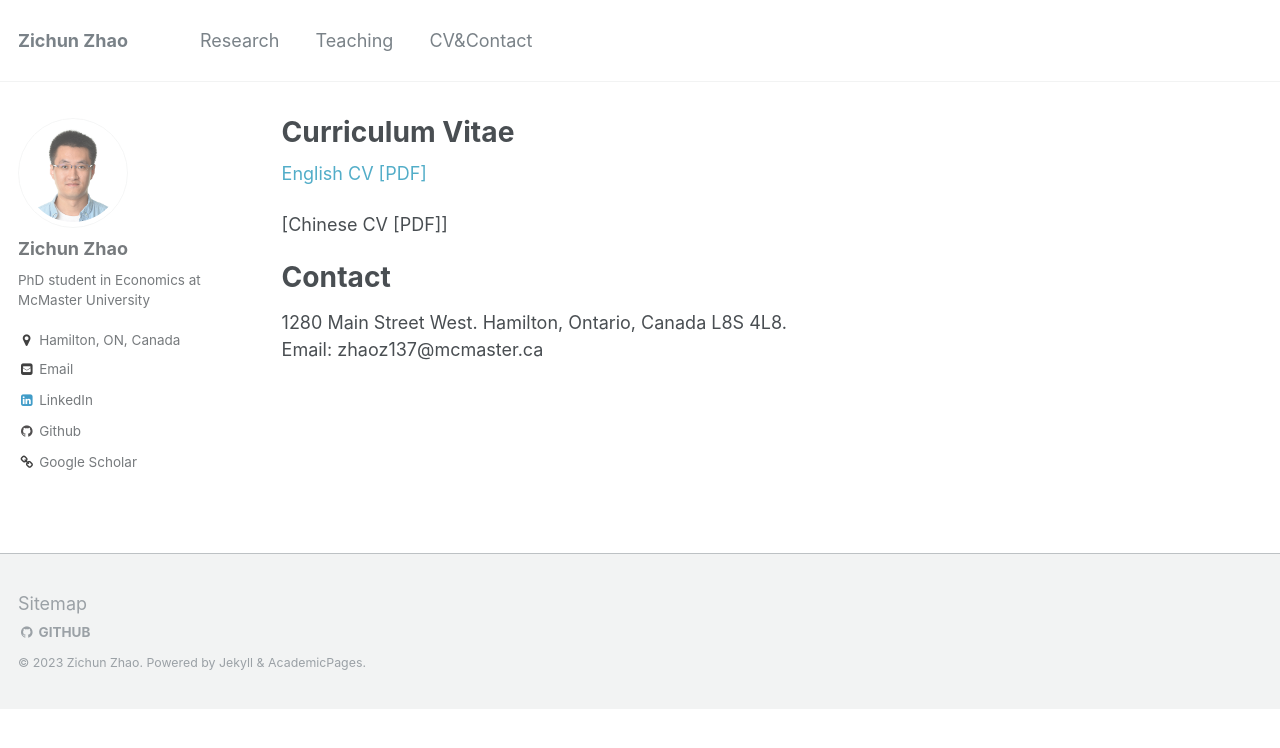
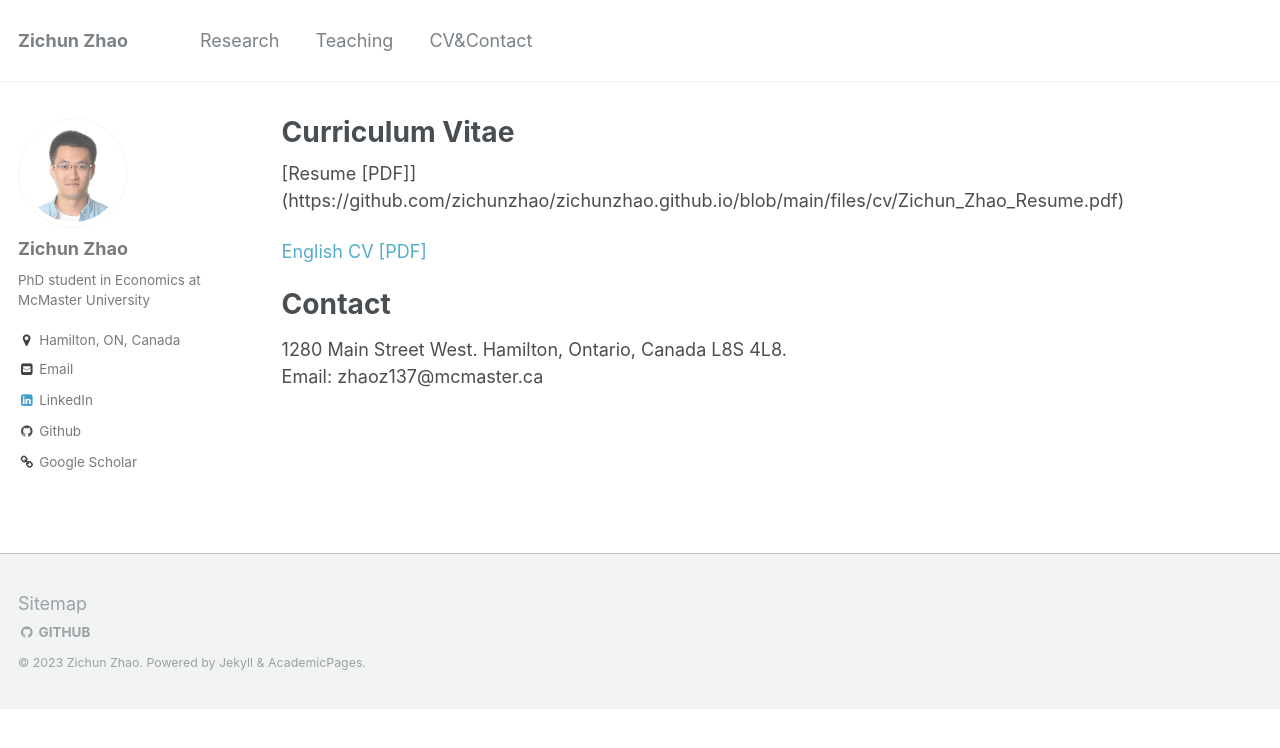
Before and after one commit to zichunzhao/zichunzhao.github.io, a Jekyll site: the page built from _pages/cv&contact.md, in a window 1280 px wide. Shown: the top 748 px of the page. Built offline with Jekyll 4.4.1, drawn with Linux system fonts in a browser that asks for light colours.

Commit message:
Update cv&contact.md

```diff
--- a/_pages/cv&contact.md
+++ b/_pages/cv&contact.md
@@ -4,9 +4,9 @@ permalink: /cv&contact/
 author_profile: true
 ---
 
+[Resume [PDF]] (https://github.com/zichunzhao/zichunzhao.github.io/blob/main/files/cv/Zichun_Zhao_Resume.pdf)
+
 [English CV [PDF]](https://github.com/zichunzhao/zichunzhao.github.io/blob/main/files/cv/Zichun_Zhao_CV.pdf)
-
-[Chinese CV [PDF]]
 
 # Contact
 1280 Main Street West. Hamilton, Ontario, Canada  L8S 4L8.<br>
```
